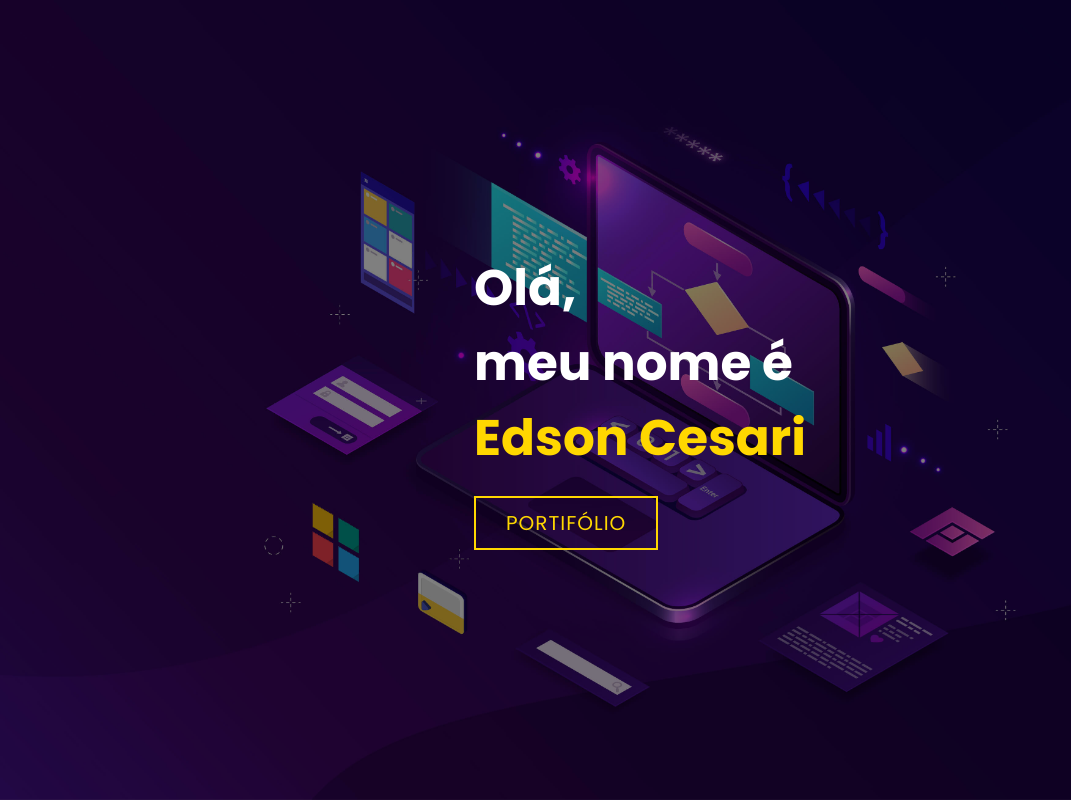
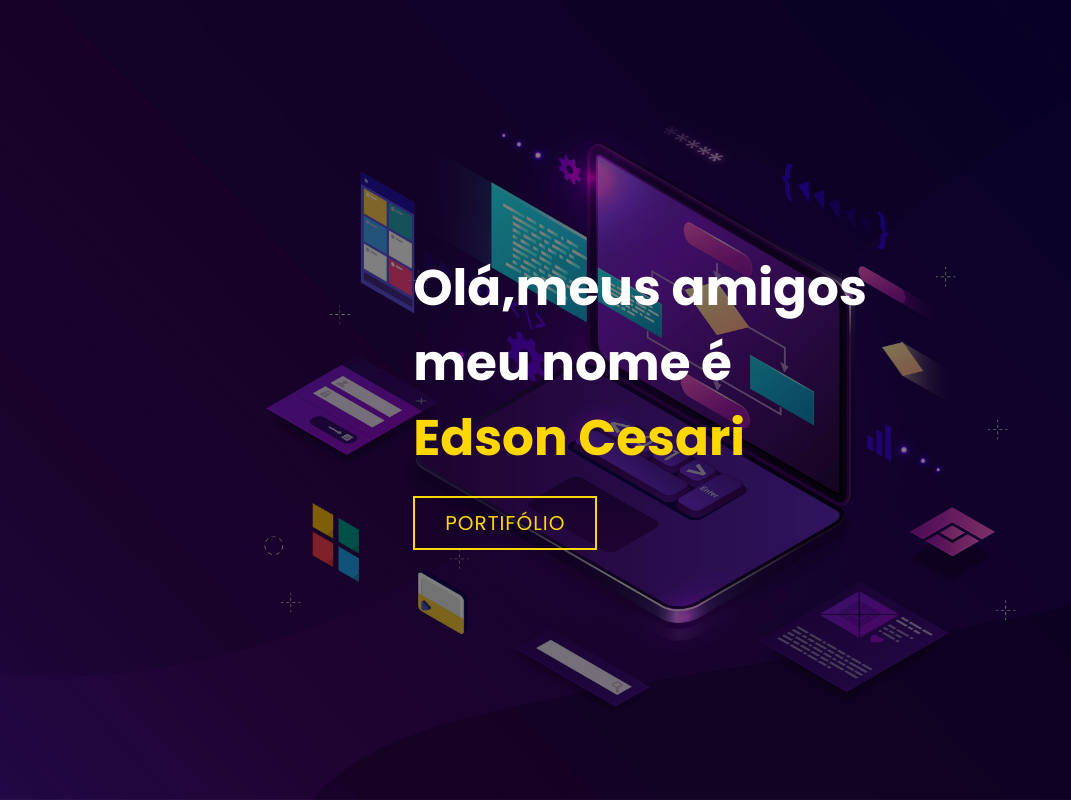
Before and after one commit to Edson-Cesari/Portif-lio-Edson, a plain HTML site: page index.html in a window 1280 px wide. Shown: the top 800 px of the page, without its empty margins (0-1071 px from the left). Drawn offline with Linux system fonts and the light colour scheme.

Commit message:
update presentation

```diff
--- a/index.html
+++ b/index.html
@@ -12,7 +12,7 @@
     <section id="presentation">
         <div class="presentation container">
             <div>
-                <h1>Olá,<span></span></h1>
+                <h1>Olá,meus amigos<span></span></h1>
                 <h1>meu nome é<span></span></h1>
                 <h1>Edson Cesari<span></span></h1>
                 <a href="#portfolio" type="button" class="cta">Portifólio</a>
```
